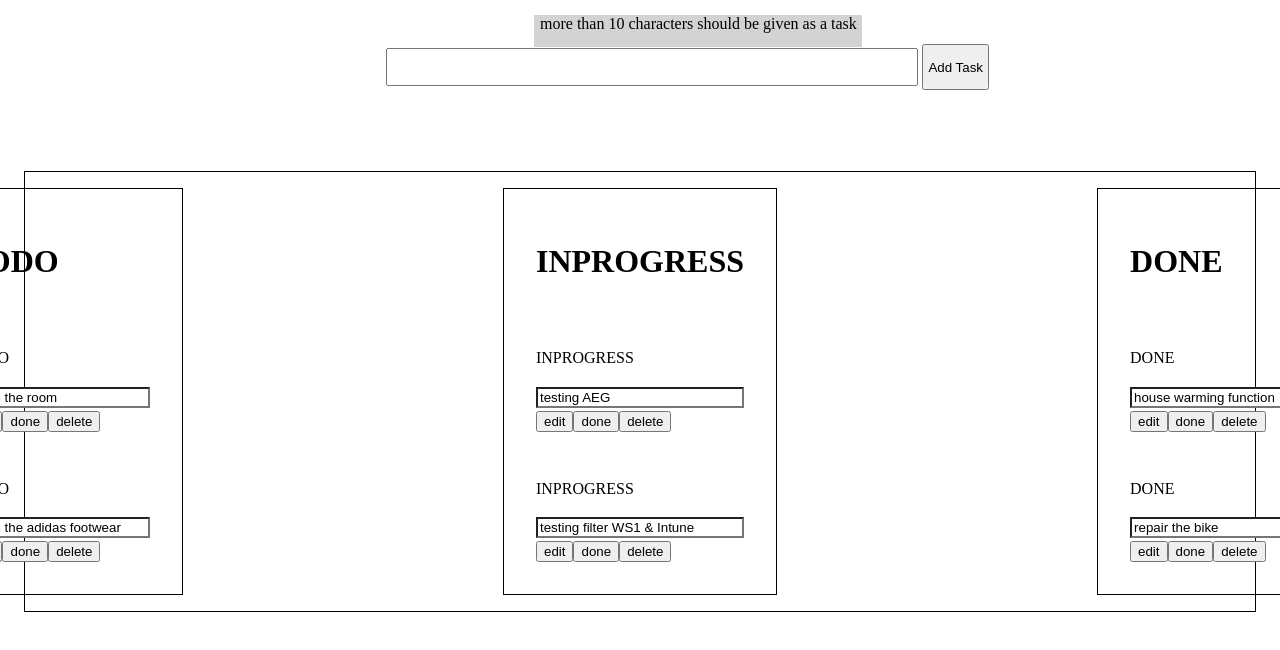
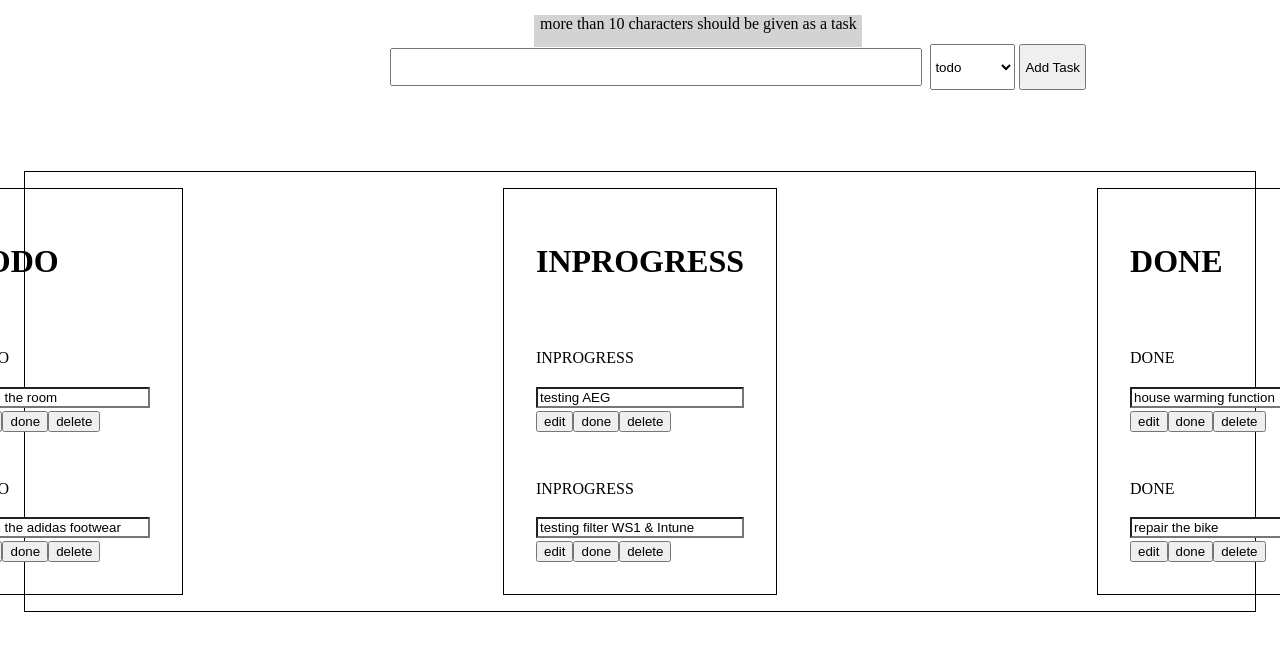
Before and after one commit to LakshmanaSaiGottapu/TODOs, a React (Vite) app: page / in a window 1280 px wide. Shown: the top 650 px of the page. Built offline with nearby package versions, Linux system fonts and the light colour scheme.

Commit message:
added status dropdown in the task form to take task status from the user instead of giving todo all the time.

```diff
--- a/src/App.tsx
+++ b/src/App.tsx
@@ -41,7 +41,6 @@ function App() {
         return newTodos;
       })
     }
-
   }
 
   return (
--- a/src/components/Task.tsx
+++ b/src/components/Task.tsx
@@ -5,7 +5,7 @@ function Task({task, setData, deleteTask, editTask}:{task:TaskType, setData:Reac
     const inputRef = useRef<HTMLInputElement>(null);
     const [editFlag, setEditFlag] = useState<boolean>(false);
     function handleDone(){
-        if(task.status !== 'done')
+        if(task.status   !== 'done')
         setData(prev => {
             const filteredTodos = prev[task.status].filter(item => item.id !== task.id);
             prev[task.status] = filteredTodos;
--- a/src/components/TaskForm.tsx
+++ b/src/components/TaskForm.tsx
@@ -3,21 +3,36 @@ import { v4 as uuidv4 } from 'uuid';
 import { TaskType, PayLoad } from "../App";
 function TaskForm({setData}:{setData:React.Dispatch<React.SetStateAction<PayLoad>>}){
     const taskRef = useRef<HTMLInputElement>(null);
+    type FormObj = Omit<TaskType,'id'>;
+    function getFormData(element:HTMLFormElement):FormObj{
+        const formData = new FormData(element);
+        let formObj:FormObj = {task:"", status:"todo"};
+        for(let entry of formData.entries()){
+            if(entry[0] == "task")
+                formObj[entry[0] as "task"] = entry[1] as string;
+            else if(entry[0] == "status")
+                formObj[entry[0] as "status"] = entry[1] as ("todo"|"inprogress"|"done");
+        }
+        return formObj;
+    }
     function handleSubmit(e: React.FormEvent<HTMLFormElement>){
         e.preventDefault();
+        const formElement = e.target as HTMLFormElement;
+        const formObject = getFormData(formElement);
+        console.log(formObject);
         if(taskRef.current && taskRef.current.value!==''){
             if(taskRef.current.value.length<10){
                 return ;
             }
             const task:TaskType = {
                 id: uuidv4(),
-                task: taskRef.current.value,
-                status: 'todo'
+                ...formObject
             }
             setData(prev => {
-                prev['todo'].push(task);
+                prev[formObject['status']].push(task);
                 return {...prev};
             })
+            // formElement.reset();
             taskRef.current.value='';
         }
 
@@ -25,8 +40,13 @@ function TaskForm({setData}:{setData:React.Dispatch<React.SetStateAction<PayLoad
     return (
         <div style={{display:'flex', justifyContent:'center', padding:'0.25rem', marginTop:'1.5rem'}}>
             <h3>TODO Dashboard</h3>
-            <form id="taskform" style={{display:'flex', padding:'1rem', position:'absolute', left:'3vw'}} onSubmit={handleSubmit}>
-                <input style={{padding:'0.5rem', margin:'0.25rem', width:'40vw', fontSize:'1rem'}} ref={taskRef}/>
+            <form id="taskform" style={{display:'flex', gap:'0.25rem', padding:'1rem', position:'absolute', left:'3vw'}} onSubmit={handleSubmit}>
+                <input name="task" style={{padding:'0.5rem', margin:'0.25rem', width:'40vw', fontSize:'1rem'}} ref={taskRef}/>
+                <select name="status" id="">
+                    <option value="todo">todo</option>
+                    <option value="inprogress">inprogress</option>
+                    <option value="done">done</option>
+                </select>
                 <button style={{cursor:'pointer', padding:'0.25rem'}} type="submit">Add Task</button>
             </form>
         </div>
--- a/src/main.tsx
+++ b/src/main.tsx
@@ -4,7 +4,5 @@ import App from './App.tsx'
 import './index.css'
 
 createRoot(document.getElementById('root')!).render(
-  <StrictMode>
     <App />
-  </StrictMode>,
 )
```
